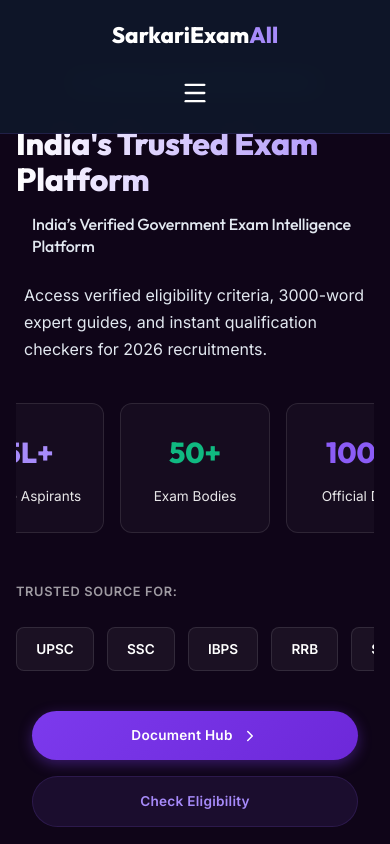
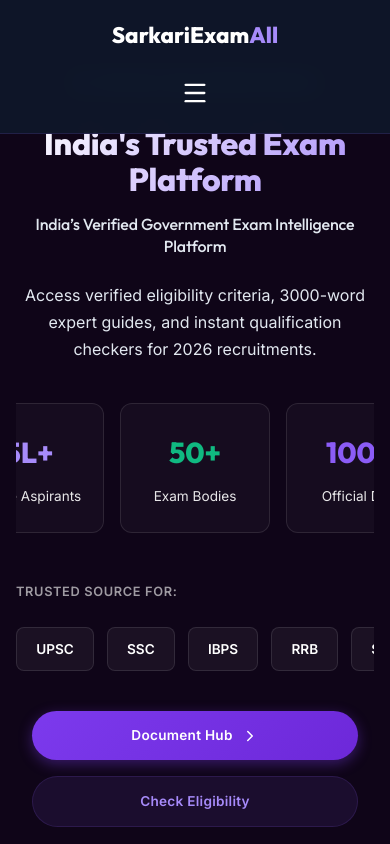
Before and after one commit to businessrg567-collab/SarkariExamAll, a React (Vite) app: page / in a window 390 px wide. Shown: the top 844 px of the page. Built offline with nearby package versions, Linux system fonts and the light colour scheme.

Commit message:
Hero and footer updates: reduced title size, centered text, updated phone number

```diff
--- a/src/App.jsx
+++ b/src/App.jsx
@@ -235,8 +235,8 @@
             Schedule a one-on-one session with our expert counselors. Get personalized advice on exam selection, preparation strategy, and career planning - absolutely free!
           </p>
           <div style={{ display: 'flex', gap: '1rem', justifyContent: 'center', flexWrap: 'wrap' }}>
-            <a href="tel:8077583921" className="btn btn-primary" style={{ padding: '1rem 2.5rem', fontSize: '1.1rem' }}>
-              <Phone size={20} /> Call: 8077583921
+            <a href="tel:+919424408891" className="btn btn-primary" style={{ padding: '1rem 2.5rem', fontSize: '1.1rem' }}>
+              <Phone size={20} /> Call: +91 94244 08891
             </a>
             <a href="mailto:info@sarkariexamall.com" className="btn btn-secondary" style={{ padding: '1rem 2.5rem', fontSize: '1.1rem' }}>
               <Mail size={20} /> Email Us
@@ -324,8 +324,8 @@
             <a href="mailto:partnerships@sarkariexamall.com" className="btn btn-primary" style={{ padding: '1rem 2.5rem', fontSize: '1.1rem' }}>
               <Mail size={20} /> partnerships@sarkariexamall.com
             </a>
-            <a href="tel:8077583921" className="btn btn-secondary" style={{ padding: '1rem 2.5rem', fontSize: '1.1rem' }}>
-              <Phone size={20} /> Call: 8077583921
+            <a href="tel:+919424408891" className="btn btn-secondary" style={{ padding: '1rem 2.5rem', fontSize: '1.1rem' }}>
+              <Phone size={20} /> Call: +91 94244 08891
             </a>
           </div>
         </div>
@@ -430,7 +430,7 @@
                 <Phone size={24} /> Call Us Helpline
               </h3>
               <p style={{ color: 'white', marginBottom: '0.5rem' }}>Helpline (Mon-Sat, 9 AM - 6 PM):</p>
-              <a href="tel:8077583921" style={{ color: 'var(--secondary)', fontSize: '1rem', fontWeight: 600, textDecoration: 'none' }}>8077583921</a>
+              <a href="tel:+919424408891" style={{ color: 'var(--secondary)', fontSize: '1rem', fontWeight: 600, textDecoration: 'none' }}>+91 94244 08891</a>
             </div>
             <div className="glass-card" style={{ padding: '2.5rem' }}>
               <h3 style={{ color: 'var(--secondary)', marginBottom: '1.5rem', display: 'flex', alignItems: 'center', gap: '0.5rem' }}>
--- a/src/index.css
+++ b/src/index.css
@@ -862,6 +862,7 @@
   line-height: 1.7;
   margin-bottom: 2rem;
   margin-inline: auto;
+  text-align: center;
 }
 
 .hero-stats {
@@ -923,13 +924,15 @@
 
 /* Hero Branding */
 .hero-brand-title {
-  font-size: 3.5rem;
+  font-size: 2.8rem;
   font-weight: 800;
   line-height: 1.1;
-  margin-bottom: 0.5rem;
-  background: linear-gradient(to right, white, var(--secondary));
+  margin-bottom: 1rem;
+  background: linear-gradient(135deg, #FFFFFF 0%, var(--secondary) 100%);
   -webkit-background-clip: text;
   -webkit-text-fill-color: transparent;
+  background-clip: text;
+  text-align: center;
 }
 
 .hero-tagline {
@@ -939,6 +942,7 @@
   margin-bottom: 1.5rem;
   max-width: 800px;
   margin-inline: auto;
+  text-align: center;
 }
 
 /* Mobile Overrides (Max Width 480px) */
```
